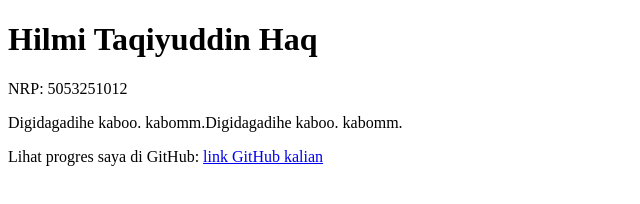
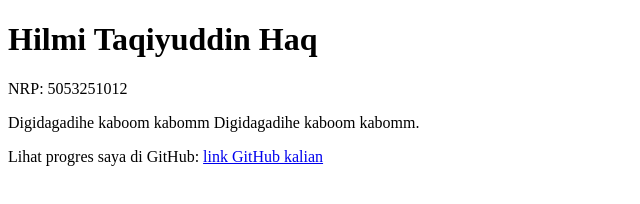
Before and after one commit to webdev-if-its/pweb-5053251012, a website: page m00/index.html in a window 1280 px wide. Shown: the full height of the page, 0-640 px from the left. Drawn offline with Linux system fonts and the light colour scheme.

Commit message:
Digidaga ahsnsj

```diff
--- a/m00/index.html
+++ b/m00/index.html
@@ -9,7 +9,7 @@
 
   <h1 id="nama">Hilmi Taqiyuddin Haq</h1>
   <p id="nrp">NRP: 5053251012</p>
-  <p id="bio">Digidagadihe kaboo. kabomm.Digidagadihe kaboo. kabomm.</p>
+  <p id="bio">Digidagadihe kaboom kabomm Digidagadihe kaboom kabomm.</p>
   <p>Lihat progres saya di GitHub: <a id="github" href="github.com/Mitschess">link GitHub kalian</a></p>
 
 </body>
```
